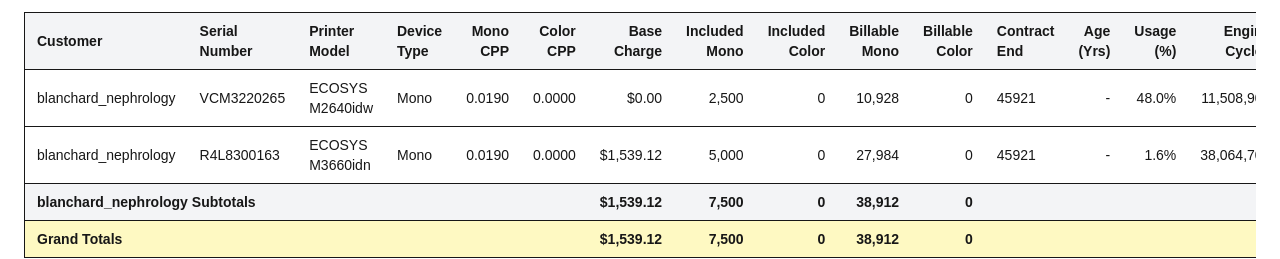
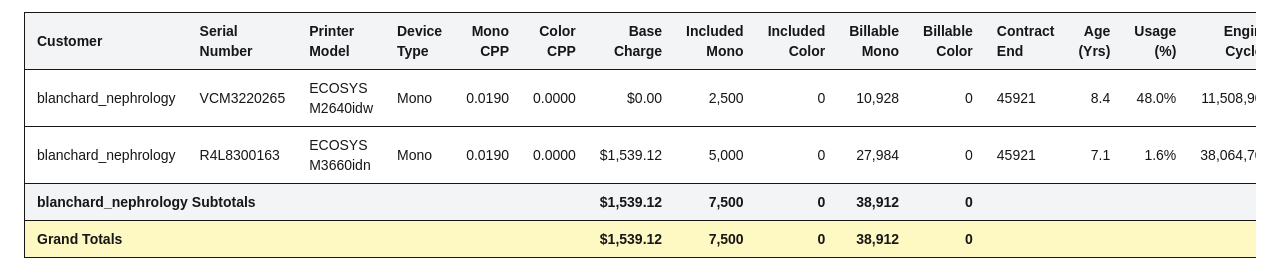
Before and after one commit to ElliottIan397/dealer-dashboard, a Next.js app: page / in a window 1280 px wide. Shown: the part 460-719 px from the top of the page. Built offline with nearby package versions, Linux system fonts and the light colour scheme.

Commit message:
Table formatting adjustments Rev 9

```diff
--- a/app/DealerDashboard.tsx
+++ b/app/DealerDashboard.tsx
@@ -152,7 +152,7 @@ export default function DealerDashboard() {
       </div>
       <div className="mt-10">
         <h2 className="text-2xl font-bold mb-4">Dealer Dashboard: Table 2</h2>
-        <Table2 filtered={filtered} />
+        <Table2 filtered={table2Data} />
       </div>
 
       <div className="mt-10">
```
